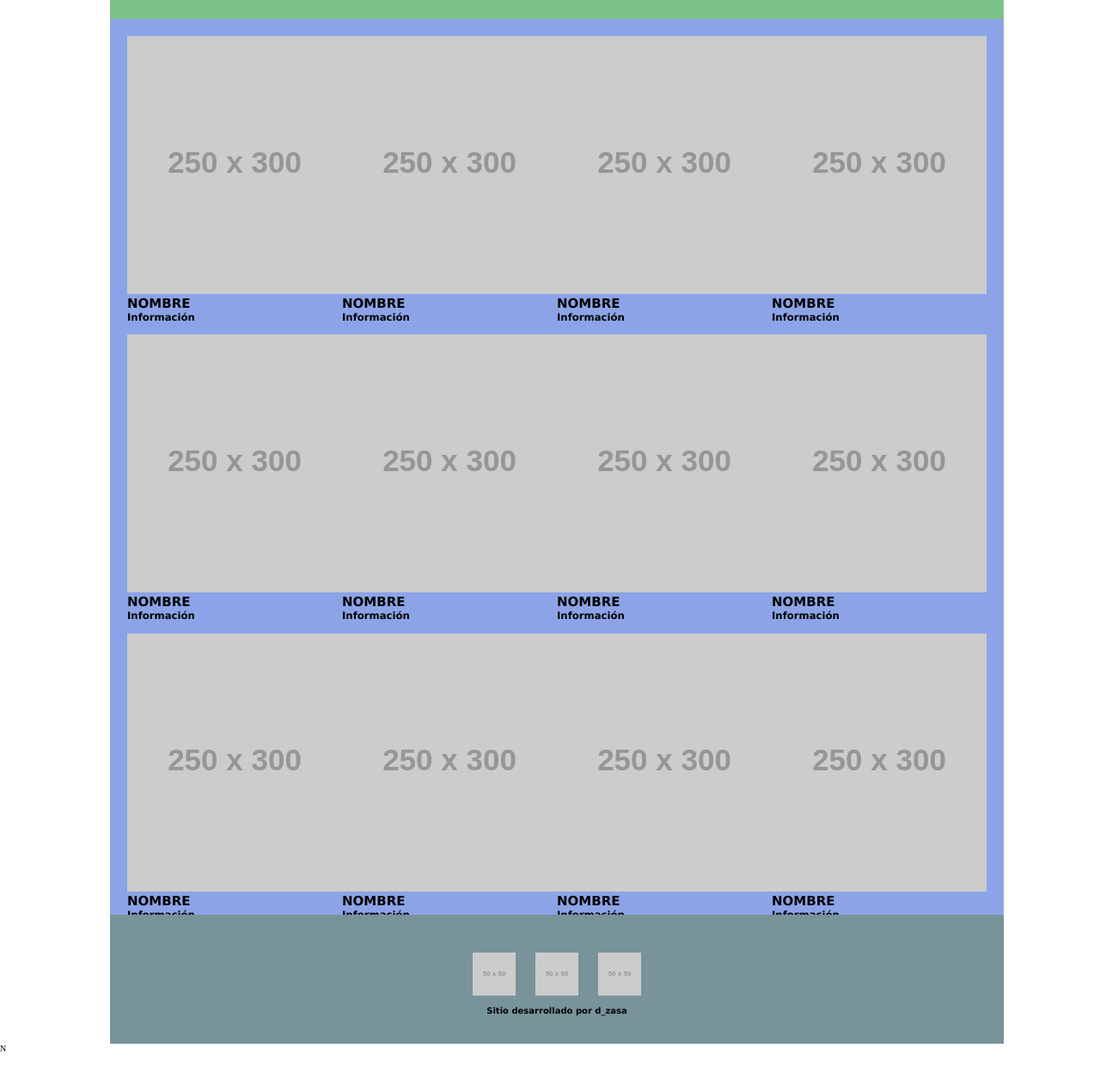
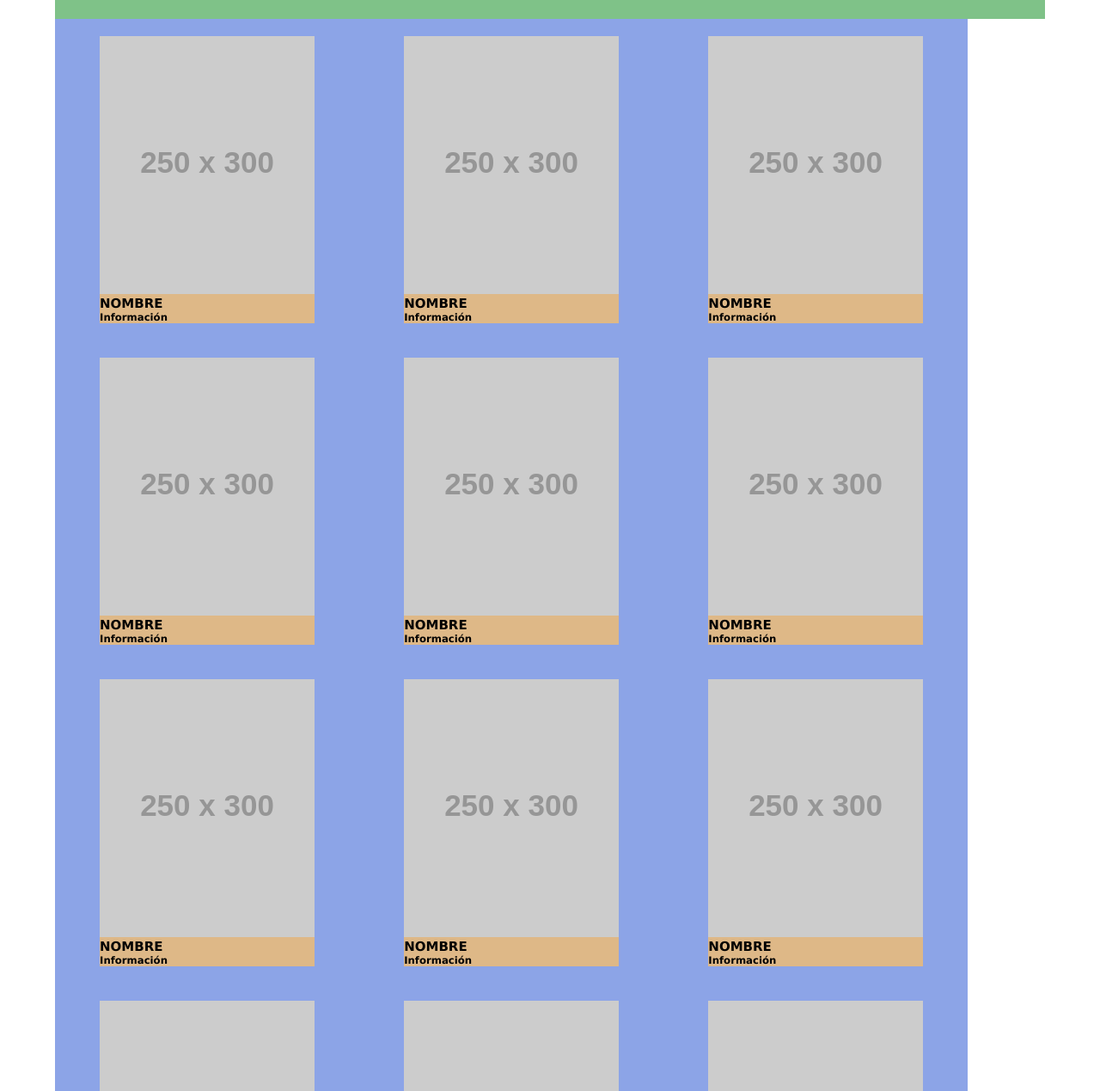
Before and after one commit to DianaZap/Refugio_Sevilla, a plain HTML site: page pages/apadrina.html in a window 1280 px wide. Shown: the part 378-1647 px from the top of the page at 86% size. Before the commit the page ends 1603 px from the top, so only its background shows below. Drawn offline with Linux system fonts and the light colour scheme; placeholder pictures from the web are drawn by us.

Commit message:
modificación pagina apadrina

```diff
--- a/css/styles.css
+++ b/css/styles.css
@@ -8,7 +8,7 @@ html {
 }
 
 .grid-container {
-  width: 80%;
+  width: 90%;
   margin: auto;
   color: black;
   font-family: 'Lucida Sans', 'Lucida Sans Regular', 'Lucida Grande', 'Lucida Sans Unicode', Geneva, Verdana, sans-serif;
@@ -152,13 +152,13 @@ git :window-inactive
 /* PAGES APADRINA */
 
 .grid-container-apadrina {
-  width: 80%;
+  width: 90%;
   margin: auto;
   color: black;
   font-family: 'Lucida Sans', 'Lucida Sans Regular', 'Lucida Grande', 'Lucida Sans Unicode', Geneva, Verdana, sans-serif;
   display: grid;
   /* DECLARAMOS COLUMNAS*/
-  grid-template-columns: repeat (3,1fr);
+  grid-template-columns: repeat (4,1fr);
   /* DECLARAMOS FILAS*/
   grid-template-rows: 300px 100px auto 150px;
   grid-template-areas:
@@ -171,8 +171,18 @@ git :window-inactive
 
 .contenido-apadrina {
   background-color: rgb(140, 164, 231);
-  display: grid;
-  grid-template-columns: repeat(4, 1fr);
-  padding: 2rem;
-  height: 100%;
+  display: flex;
+  flex-wrap: wrap;
+  justify-content: space-around;
+  align-content: center;
+  align-items: center;
 }
+
+.contenido, .item {
+  background-color: burlywood;
+  margin: 2rem;
+
+
+
+
+}
--- a/pages/apadrina.html
+++ b/pages/apadrina.html
@@ -50,7 +50,7 @@
         <main class="contenido-apadrina">
 
 
-            <div>
+            <div class="item">
                 <img src="https://dummyimage.com/250x300/bd184f/fff" alt="">
 
                 <h2>
@@ -61,7 +61,7 @@
                 </h3>
             </div>
 
-            <div>
+            <div class="item">
                 <img src="https://dummyimage.com/250x300/bd184f/fff" alt="">
 
                 <h2>
@@ -72,7 +72,7 @@
                 </h3>
             </div>
 
-            <div>
+            <div class="item">
                 <img src="https://dummyimage.com/250x300/bd184f/fff" alt="">
 
                 <h2>
@@ -83,7 +83,7 @@
                 </h3>
             </div>
 
-            <div>
+            <div class="item">
                 <img src="https://dummyimage.com/250x300/bd184f/fff" alt="">
 
                 <h2>
@@ -94,7 +94,7 @@
                 </h3>
             </div>
 
-            <div>
+            <div class="item">
                 <img src="https://dummyimage.com/250x300/bd184f/fff" alt="">
 
                 <h2>
@@ -105,7 +105,7 @@
                 </h3>
             </div>
 
-            <div>
+            <div class="item">
                 <img src="https://dummyimage.com/250x300/bd184f/fff" alt="">
 
                 <h2>
@@ -116,7 +116,7 @@
                 </h3>
             </div>
 
-            <div>
+            <div class="item">
                 <img src="https://dummyimage.com/250x300/bd184f/fff" alt="">
 
                 <h2>
@@ -127,7 +127,7 @@
                 </h3>
             </div>
 
-            <div>
+            <div class="item">
                 <img src="https://dummyimage.com/250x300/bd184f/fff" alt="">
 
                 <h2>
@@ -138,7 +138,7 @@
                 </h3>
             </div>
 
-            <div>
+            <div class="item">
                 <img src="https://dummyimage.com/250x300/bd184f/fff" alt="">
 
                 <h2>
@@ -149,7 +149,7 @@
                 </h3>
             </div>
 
-            <div>
+            <div class="item">
                 <img src="https://dummyimage.com/250x300/bd184f/fff" alt="">
 
                 <h2>
@@ -160,7 +160,7 @@
                 </h3>
             </div>
 
-            <div>
+            <div class="item">
                 <img src="https://dummyimage.com/250x300/bd184f/fff" alt="">
 
                 <h2>
@@ -171,7 +171,7 @@
                 </h3>
             </div>
 
-            <div>
+            <div class="item">
                 <img src="https://dummyimage.com/250x300/bd184f/fff" alt="">
 
                 <h2>
@@ -186,6 +186,7 @@
 
         <footer class="pie">
             <div>
+
               <a href=""><img src="https://dummyimage.com/50x50/bd184f/fff" alt=""></a>
               <a href=""><img src="https://dummyimage.com/50x50/bd184f/fff" alt=""></a>
               <a href=""><img src="https://dummyimage.com/50x50/bd184f/fff" alt=""></a>
@@ -198,5 +199,5 @@
 
     </div>
 
-</body>N
+</body>
 </html>
```
